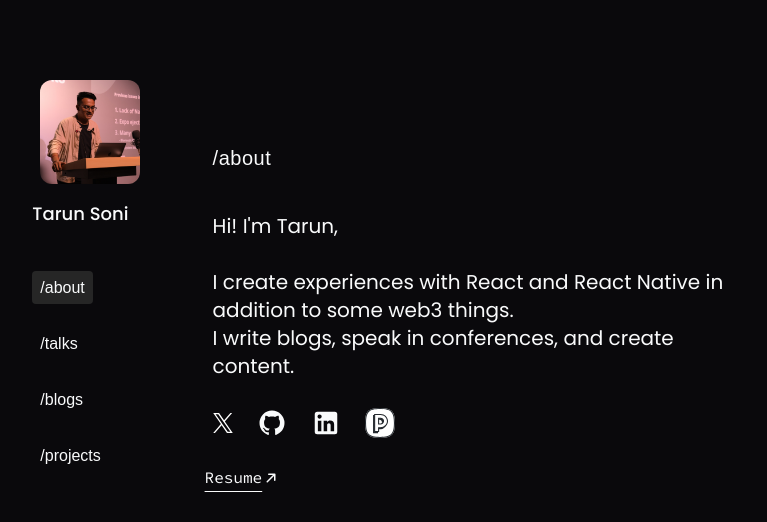
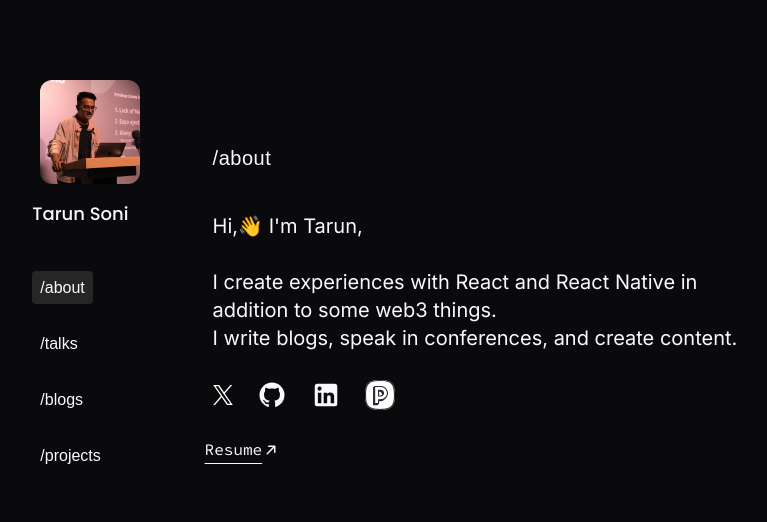
Before and after one commit to tarun-soni/tarun-new-portfolio, a Next.js app: page / in a window 1280 px wide. Shown: the top 522 px of the page, without its empty margins (197-964 px from the left). Built offline with nearby package versions, Linux system fonts and the light colour scheme; a web font is replaced by a local one.

Commit message:
updated home

```diff
--- a/src/components/sections/HomeSection/index.tsx
+++ b/src/components/sections/HomeSection/index.tsx
@@ -27,12 +27,12 @@ function HomeSection() {
 
         className={`
         ${fontClasses}
-        ${fonts.poppins}
+        ${fonts.inter}
 
         font-base
         tracking-normal
         `}>
-        {`Hi! I'm Tarun,`}
+        {`Hi,👋  I'm Tarun,`}
 
         <br />
 
```
